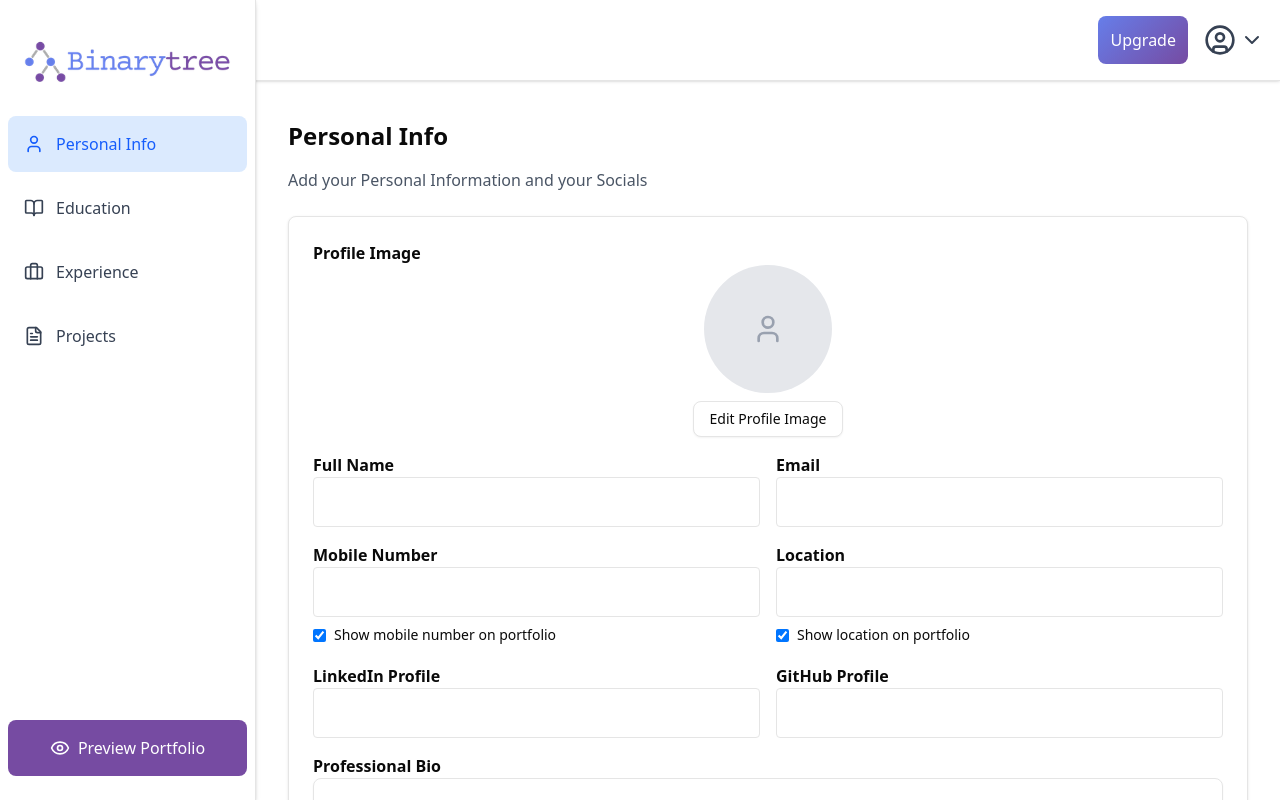
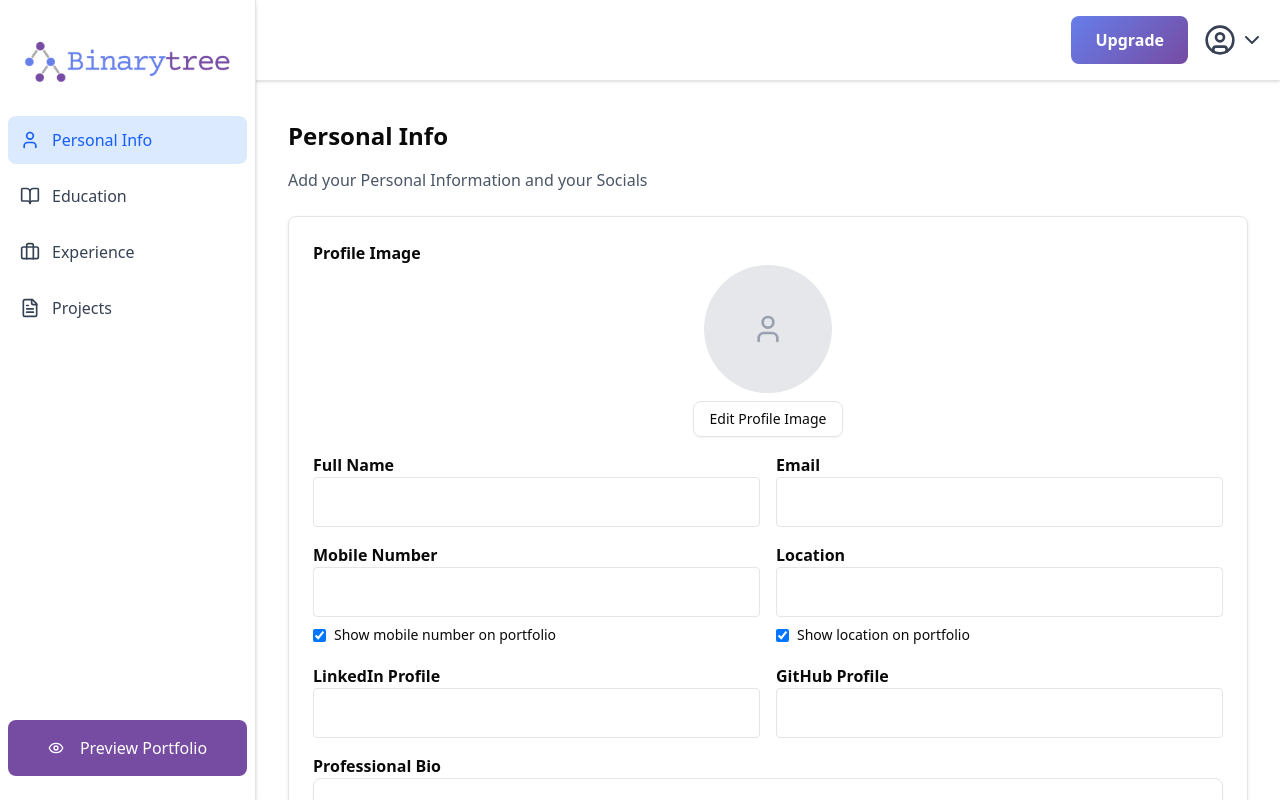
Before and after one commit to BinaryTree-WebBuilder/WebsiteBuilder, a Next.js app in the folder binarytree/: page /builder/sections/personalinfo in a window 1280 px wide. Built offline with nearby package versions, Linux system fonts and the light colour scheme; no server answers.

Commit message:
update sidetopbar

```diff
--- a/binarytree/app/builder/components/Sidebar.tsx
+++ b/binarytree/app/builder/components/Sidebar.tsx
@@ -38,7 +38,7 @@ export default function Sidebar({ closeSidebar }: { closeSidebar?: () => void })
             key={label}
             href={href}
             onClick={closeSidebar}
-            className={`flex items-center space-x-3 px-4 py-4 rounded-md text-base font-medium ${
+            className={`flex items-center space-x-3 p-3 rounded-md text-base font-medium ${
               pathname === href
                 ? 'bg-blue-100 text-blue-600'
                 : 'text-gray-700 hover:bg-gray-100'
@@ -53,8 +53,8 @@ export default function Sidebar({ closeSidebar }: { closeSidebar?: () => void })
       {/* Bottom Button */}
       <div className="mt-auto pt-6">
         <Link href="/builder">
-          <button className="flex justify-center items-center gap-2 align-middle cursor-pointer w-full bg-gradient-primary-1 hover:bg-blue-700 text-white text-md p-4 rounded-md">
-            <Eye className="w-5 h-5" />
+          <button className="flex justify-center items-center gap-4 align-middle cursor-pointer w-full bg-gradient-primary-1 hover:bg-blue-700 text-white text-base p-4 rounded-md">
+            <Eye className="w-4 h-4" />
             Preview Portfolio
           </button>
         </Link>
--- a/binarytree/app/builder/components/Topbar.tsx
+++ b/binarytree/app/builder/components/Topbar.tsx
@@ -28,7 +28,7 @@ export default function Topbar({ toggleSidebar }: { toggleSidebar: () => void })
       </div>
 
       <div className="flex items-center space-x-4 ml-auto">
-        <button className="bg-gradient-primary hover:bg-blue-700 text-white text-md p-3 rounded-md">
+        <button className="bg-gradient-primary hover:bg-gradient-secondary text-white text-md py-3 px-6 font-semibold cursor-pointer rounded-md">
           Upgrade
         </button>
         <div className="relative" ref={dropdownRef}>
```
